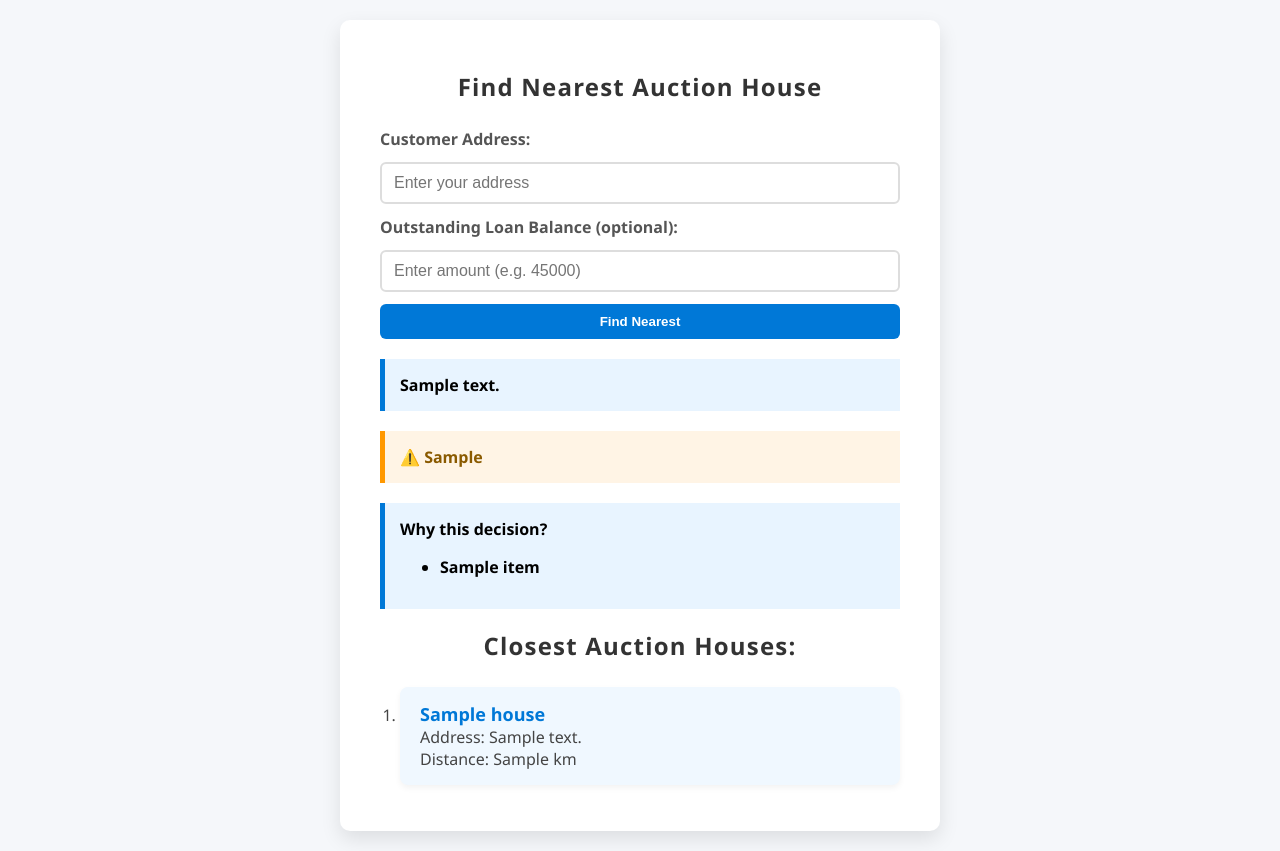
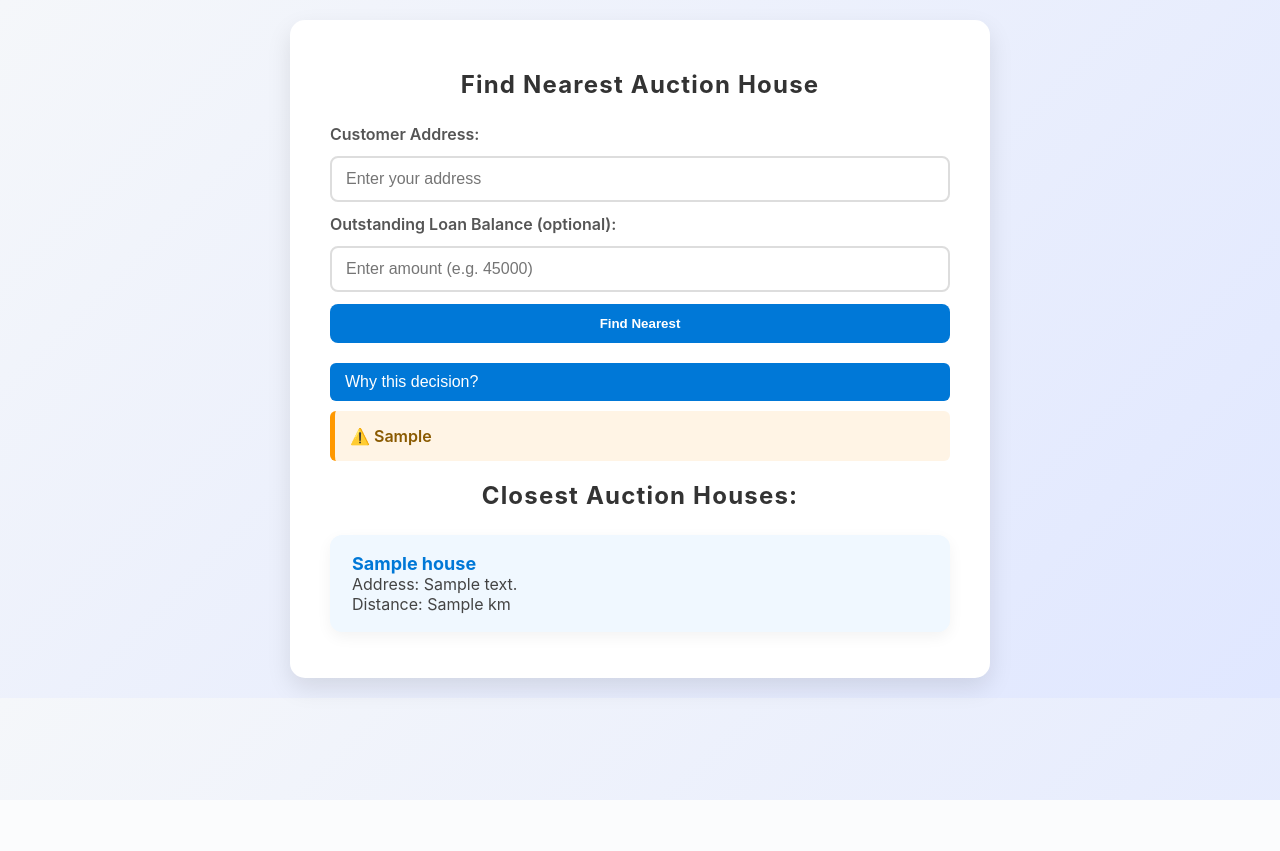
Before and after one commit to Jzivkovic02/nearest-auction-finder, a Flask app: template templates/index.html in a window 1280 px wide. After the commit the page ends 800 px from the top, so only its background shows below. Run offline with Flask 3, Linux system fonts and the light colour scheme; the template is opened without the code that fills it: most values are stand-ins (such as "Sample title", 1, 10 or a date in 2020).

Commit message:
Update index.html

```diff
--- a/templates/index.html
+++ b/templates/index.html
@@ -3,15 +3,14 @@
 <head>
 <meta charset="UTF-8" />
 <meta name="viewport" content="width=device-width, initial-scale=1" />
-<title>Nearest Auction House Finder</title>
+<title>Nearest Auction House Finder v2.2</title>
 <style>
-    * {
-        box-sizing: border-box;
-    }
+    /* Reset basics */
+    * { box-sizing: border-box; }
 
     body {
-        font-family: 'Segoe UI', Tahoma, Geneva, Verdana, sans-serif;
-        background: #f5f7fa;
+        font-family: 'Inter', 'Segoe UI', Tahoma, Geneva, Verdana, sans-serif;
+        background: linear-gradient(135deg, #f5f7fa, #e0e7ff);
         margin: 0;
         padding: 20px;
         display: flex;
@@ -20,11 +19,11 @@
 
     .container {
         background: white;
-        max-width: 600px;
+        max-width: 700px;
         width: 100%;
         padding: 30px 40px;
-        border-radius: 10px;
-        box-shadow: 0 8px 20px rgba(0,0,0,0.1);
+        border-radius: 15px;
+        box-shadow: 0 10px 25px rgba(0,0,0,0.1);
     }
 
     h2 {
@@ -49,50 +48,81 @@
 
     input[type="text"],
     input[type="number"] {
-        padding: 10px 12px;
+        padding: 12px 14px;
         font-size: 16px;
         border: 2px solid #ddd;
-        border-radius: 6px;
-        transition: border-color 0.3s ease;
+        border-radius: 8px;
+        transition: all 0.3s ease;
     }
 
     input[type="text"]:focus,
     input[type="number"]:focus {
         outline: none;
         border-color: #0078d7;
-        box-shadow: 0 0 5px #0078d7aa;
+        box-shadow: 0 0 8px #0078d7aa;
     }
 
     input[type="submit"] {
         background-color: #0078d7;
         border: none;
         color: white;
-        padding: 10px 24px;
-        border-radius: 6px;
+        padding: 12px 24px;
+        border-radius: 8px;
         cursor: pointer;
         font-weight: 700;
-        transition: background-color 0.3s ease;
+        transition: all 0.3s ease;
     }
-
     input[type="submit"]:hover {
         background-color: #005a9e;
     }
 
-    .note {
-        background-color: #e8f4ff;
-        border-left: 5px solid #0078d7;
+    /* Auction House Cards */
+    ol {
+        padding-left: 0;
+        color: #444;
+        list-style: none;
+        display: grid;
+        grid-template-columns: 1fr;
+        gap: 15px;
+    }
+
+    ol li {
+        background: #f0f8ff;
+        margin: 0;
+        padding: 18px 22px;
+        border-radius: 12px;
+        box-shadow: 0 5px 15px rgba(0,0,0,0.05);
+        transition: all 0.3s ease;
+    }
+
+    ol li:hover {
+        transform: translateY(-2px);
+        box-shadow: 0 10px 20px rgba(0,0,0,0.08);
+    }
+
+    ol li strong {
+        color: #0078d7;
+        font-size: 18px;
+    }
+
+    /* Notes & Warnings */
+    .note, .warning {
+        border-left: 5px solid;
         padding: 15px;
         margin-bottom: 20px;
         font-weight: 600;
+        border-radius: 6px;
+        transition: all 0.3s ease;
     }
 
-    /* ⭐ Soft warning */
+    .note {
+        background-color: #e8f4ff;
+        border-color: #0078d7;
+    }
+
     .warning {
         background-color: #fff4e5;
-        border-left: 5px solid #ff9800;
-        padding: 15px;
-        margin-bottom: 20px;
-        font-weight: 600;
+        border-color: #ff9800;
         color: #8a5a00;
     }
 
@@ -100,37 +130,54 @@
         background-color: #ffe6e6;
         border: 1px solid #ff4d4d;
         color: #a70000;
-        padding: 10px 15px;
+        padding: 12px 16px;
         border-radius: 6px;
         margin-bottom: 20px;
+        font-weight: 600;
         text-align: center;
-        font-weight: 600;
     }
 
-    ol {
-        padding-left: 20px;
-        color: #444;
+    /* Collapsible “Why this decision” box */
+    .collapsible {
+        background-color: #0078d7;
+        color: white;
+        cursor: pointer;
+        padding: 10px 15px;
+        width: 100%;
+        border: none;
+        text-align: left;
+        outline: none;
+        font-size: 16px;
+        border-radius: 6px;
+        margin-bottom: 10px;
+        transition: all 0.3s ease;
+    }
+    .collapsible:hover {
+        background-color: #005a9e;
+    }
+    .content {
+        padding: 0 15px 15px 15px;
+        display: none;
+        overflow: hidden;
+        background-color: #f0f8ff;
+        border-radius: 0 0 8px 8px;
+        font-weight: 500;
     }
 
-    ol li {
-        background-color: #f0f8ff;
-        margin-bottom: 15px;
-        padding: 15px 20px;
-        border-radius: 8px;
-        box-shadow: 0 3px 6px rgba(0,0,0,0.05);
-    }
-
-    ol li strong {
-        color: #0078d7;
-        font-size: 18px;
+    @media (max-width: 480px) {
+        input[type="text"], input[type="number"], input[type="submit"] {
+            width: 100%;
+        }
+        ol {
+            display: flex;
+            flex-direction: column;
+        }
     }
 </style>
 </head>
-
 <body>
 <div class="container">
     <h2>Find Nearest Auction House</h2>
-
     <form method="post" action="/">
         <label for="address">Customer Address:</label>
         <input type="text" id="address" name="address" placeholder="Enter your address" required />
@@ -142,24 +189,15 @@
     </form>
 
     {% if note %}
-    <div class="note">{{ note }}</div>
+        <button type="button" class="collapsible">Why this decision?</button>
+        <div class="content">
+            <div class="note">{{ note }}</div>
+        </div>
     {% endif %}
 
     {% if soft_warning %}
     <div class="warning">
         ⚠️ {{ soft_warning }}
-    </div>
-    {% endif %}
-
-    <!-- ⭐ Overlay v2.2: Decision transparency -->
-    {% if decision_details %}
-    <div class="note">
-        <strong>Why this decision?</strong>
-        <ul>
-            {% for item in decision_details %}
-            <li>{{ item }}</li>
-            {% endfor %}
-        </ul>
     </div>
     {% endif %}
 
@@ -180,5 +218,21 @@
     </ol>
     {% endif %}
 </div>
+
+<script>
+    // Collapsible functionality
+    const collapsibles = document.getElementsByClassName("collapsible");
+    for (let i = 0; i < collapsibles.length; i++) {
+        collapsibles[i].addEventListener("click", function() {
+            this.classList.toggle("active");
+            const content = this.nextElementSibling;
+            if (content.style.display === "block") {
+                content.style.display = "none";
+            } else {
+                content.style.display = "block";
+            }
+        });
+    }
+</script>
 </body>
 </html>
```
